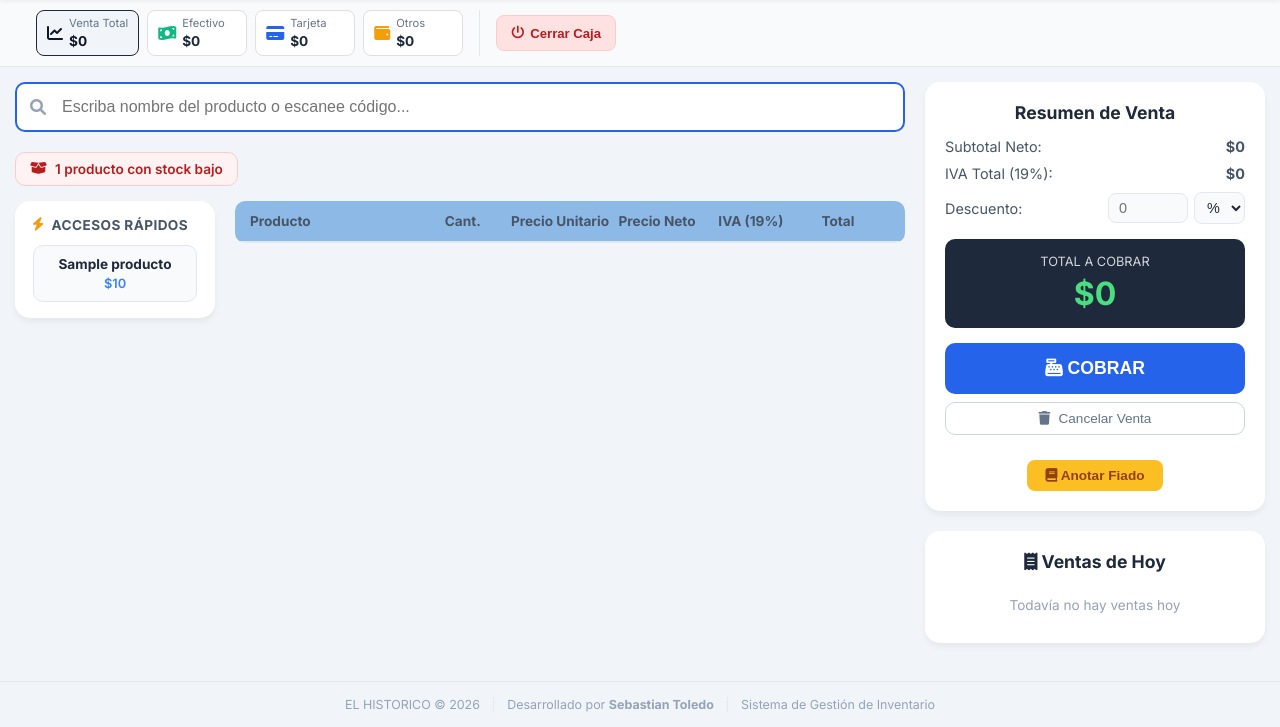
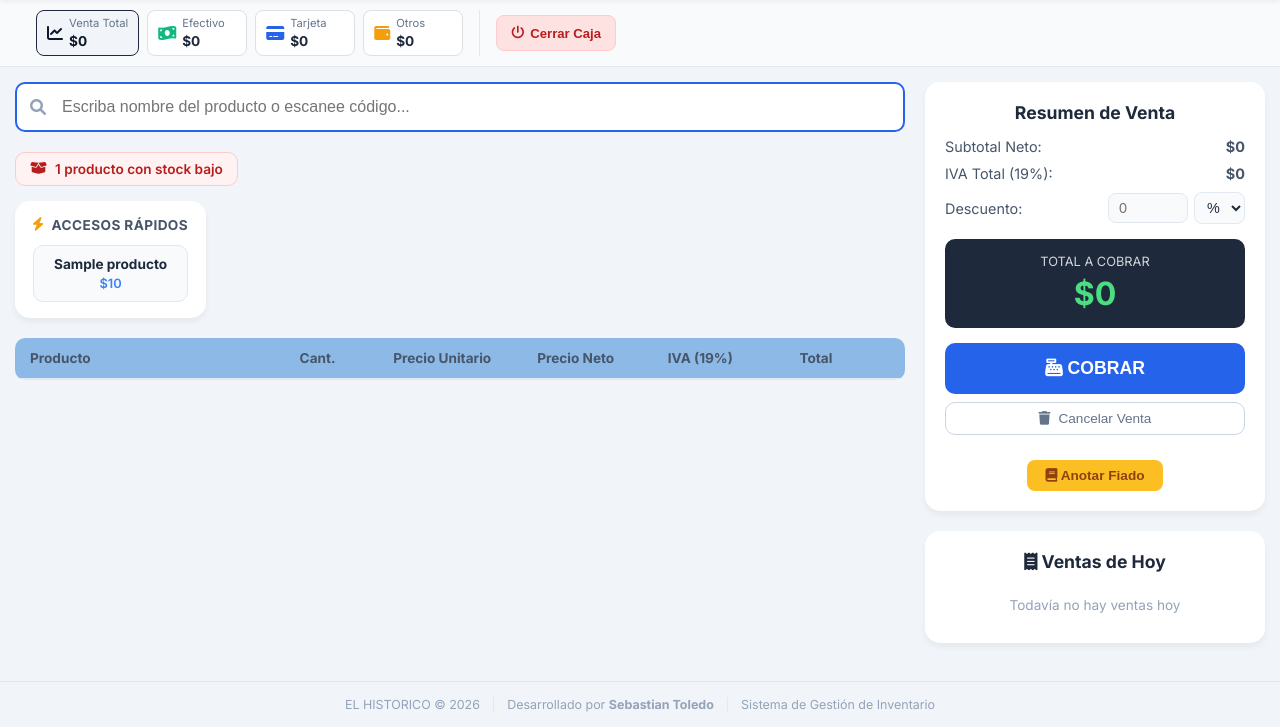
Before and after one commit to SebastianEdison/InWeb, a Flask app: page /ventas in a window 1280 px wide. Shown: the part 73-800 px from the top of the page. Run offline with Flask 3, Linux system fonts and the light colour scheme; the visitor is signed in with stand-in values (Sample User, id 1); data comes from the database, SQL or seed files in the repository; tables that the repository leaves empty hold one stand-in row (values such as "Sample post"); data that the repository does not hold is empty.

Commit message:
Accesos rapidos: no comparten fila con la tabla, la tabla queda intacta
La columna angosta al lado de la tabla le quitaba ancho real (la tabla
quedaba mas angosta que la barra de busqueda). Se revierte eso:

- Por defecto, los accesos rapidos son una tarjeta compacta (ancho segun su
  contenido, no estirada) arriba de la tabla, sin dejar espacio muerto.
- En pantallas muy anchas (>=2100px), donde container-fluid-custom ya deja
  margen libre a los costados por su max-width, los accesos rapidos flotan
  en ese margen izquierdo en vez de ocupar una fila — la tabla y la barra
  de busqueda no pierden ni un pixel de ancho en ningun caso.

```diff
--- a/static/style.css
+++ b/static/style.css
@@ -781,20 +781,18 @@ h1, h2, h3 {
 .alerta-chip.critica { background: #fef2f2; border-color: #fecaca; color: #b91c1c; }
 .alerta-chip.critica:hover { background: #fee2e2; }
 
-.ventas-main-row {
-    display: flex;
-    align-items: flex-start;
-    gap: 20px;
-}
-
-.ventas-main-row .tabla-container { flex: 1 1 auto; min-width: 0; }
+/* Por defecto: tarjeta compacta arriba de la tabla, del ancho justo para su
+   contenido (no estira a lo ancho para no dejar espacio muerto). */
+.ventas-layout { position: relative; }
 
 .accesos-rapidos-container {
-    flex: 0 0 200px;
+    width: fit-content;
+    max-width: 100%;
     background: var(--white);
     border-radius: 15px;
     box-shadow: var(--shadow);
     padding: 16px 18px;
+    margin-bottom: 20px;
 }
 
 .accesos-rapidos-titulo {
@@ -811,8 +809,23 @@ h1, h2, h3 {
 
 .accesos-rapidos-grid {
     display: grid;
-    grid-template-columns: 1fr;
+    grid-template-columns: repeat(auto-fill, minmax(110px, 1fr));
     gap: 10px;
+}
+
+/* En pantallas muy anchas hay margen libre a los costados del contenido
+   (container-fluid-custom tiene max-width). Ahi los accesos rapidos flotan
+   en ese margen izquierdo en vez de compartir fila con la tabla, para que
+   esta ultima no pierda ni un pixel de ancho. */
+@media (min-width: 2100px) {
+    .accesos-rapidos-container {
+        position: absolute;
+        top: 0;
+        right: 100%;
+        margin-right: 20px;
+        width: 190px;
+    }
+    .accesos-rapidos-grid { grid-template-columns: 1fr; }
 }
 
 .acceso-rapido-tile {
@@ -1170,9 +1183,7 @@ h1, h2, h3 {
         grid-template-columns: 1fr;
     }
 
-    .ventas-main-row { flex-direction: column; }
-    .accesos-rapidos-container { flex: 1 1 auto; width: 100%; }
-    .accesos-rapidos-grid { grid-template-columns: repeat(auto-fill, minmax(100px, 1fr)); }
+    .accesos-rapidos-container { width: 100%; }
 
     .resumen-card {
         position: static;
--- a/templates/ventas.html
+++ b/templates/ventas.html
@@ -58,7 +58,6 @@
 
             <div id="alertas-ventas" class="alertas-ventas-banner" style="display:none;"></div>
 
-            <div class="ventas-main-row">
             <section class="accesos-rapidos-container" id="accesos-rapidos-container" style="display:none;">
                 <h4 class="accesos-rapidos-titulo"><i class="fas fa-bolt"></i> Accesos Rápidos</h4>
                 <div class="accesos-rapidos-grid" id="accesos-rapidos-grid"></div>
@@ -80,7 +79,6 @@
                     <tbody id="cuerpo-tabla-ventas">
                     </tbody>
                 </table>
-                </div>
             </div>
         </div>
 
```
Lines whose indentation alone changed are shown as unchanged.
